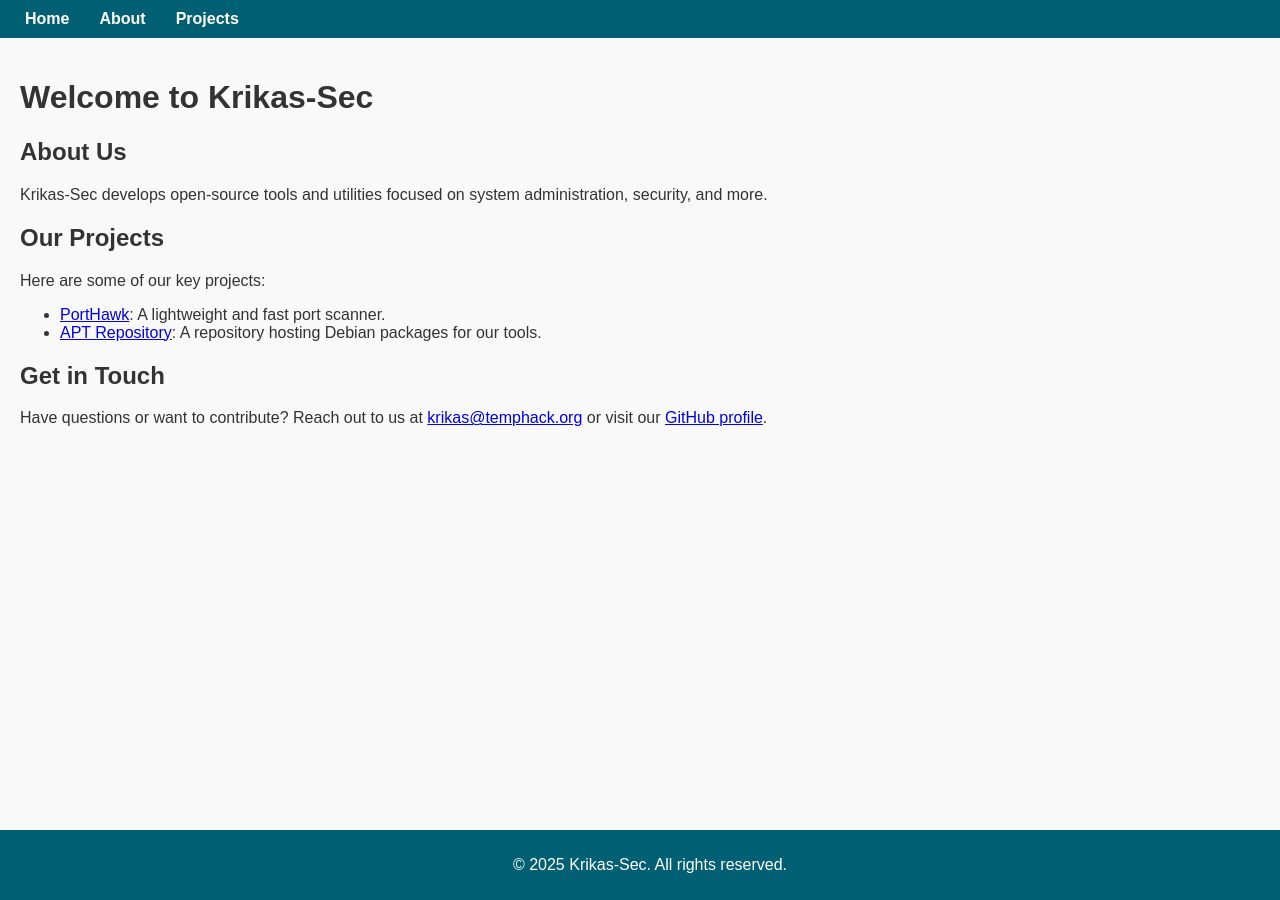
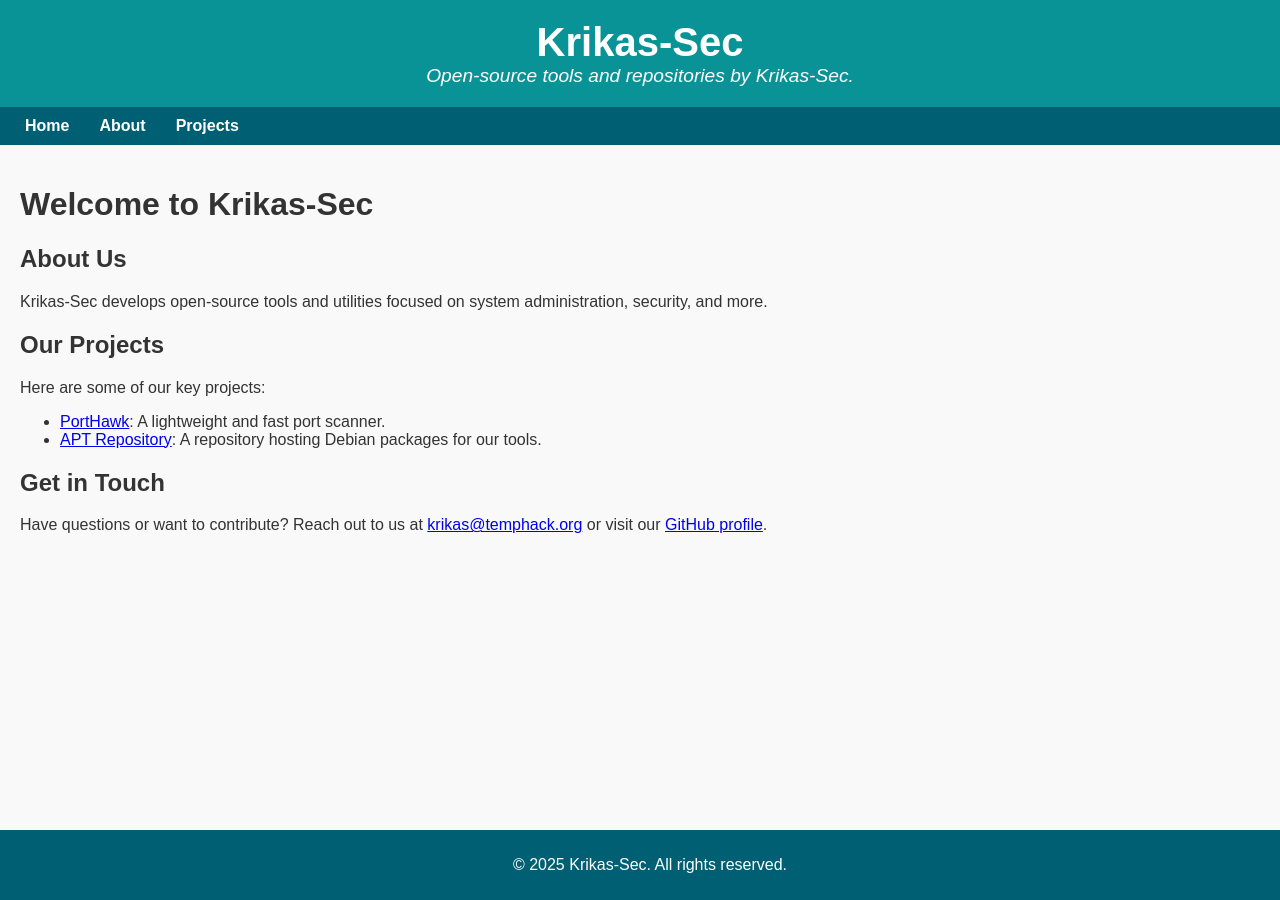
Before and after one commit to Krikas-Sec/Krikas-Sec.github.io, a Jekyll site: the page built from index.md, in a window 1280 px wide. Built offline with Jekyll 4.4.1, drawn with Linux system fonts in a browser that asks for light colours; our own code applies the rules of GitHub Pages for plain Markdown files.

Commit message:
Added banner to layout and updated CSS

```diff
--- a/_layouts/default.html
+++ b/_layouts/default.html
@@ -8,6 +8,10 @@
 </head>
 <body>
     <header>
+        <div class="banner">
+            <h1>{{ site.title }}</h1>
+            <p>{{ site.description }}</p>
+        </div>
         <nav class="navigation">
             <ul>
                 <li><a href="/">Home</a></li>
--- a/assets/css/style.css
+++ b/assets/css/style.css
@@ -45,3 +45,20 @@ footer {
     bottom: 0;
     width: 100%;
 }
+.banner {
+    text-align: center;
+    background-color: #0a9396;
+    color: white;
+    padding: 20px 10px;
+}
+
+.banner h1 {
+    margin: 0;
+    font-size: 2.5em;
+}
+
+.banner p {
+    margin: 0;
+    font-size: 1.2em;
+    font-style: italic;
+}
```
